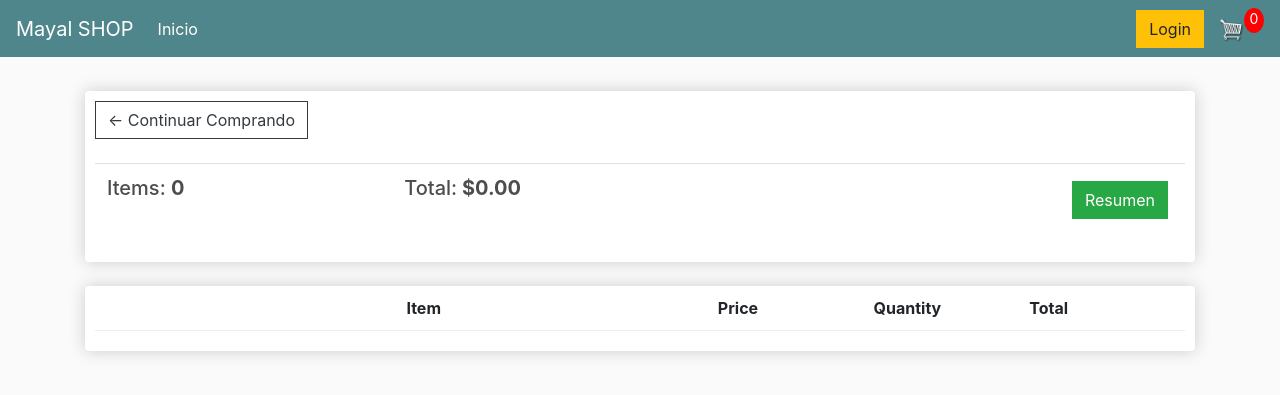
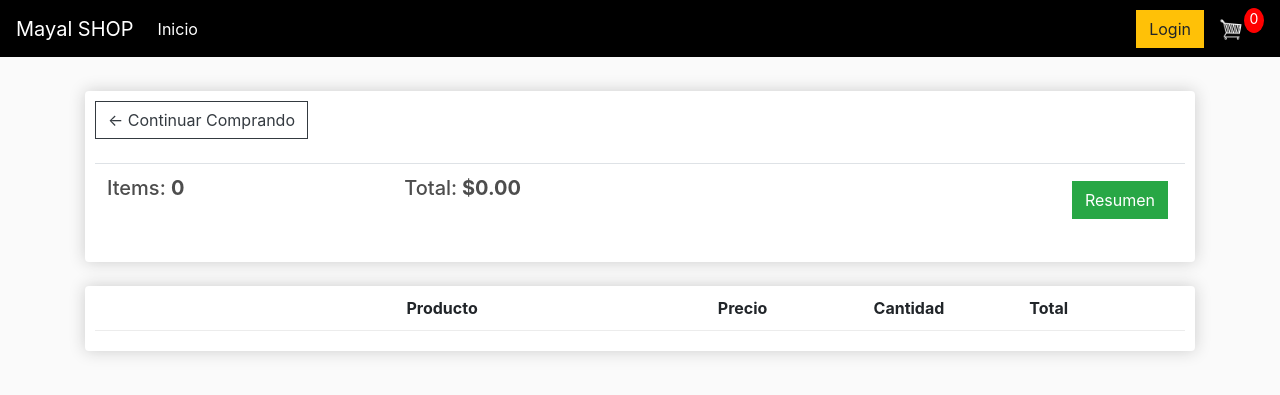
Before and after one commit to repositorioUES/MayalProjectCet, a Django app: page /cart/ in a window 1280 px wide. Shown: the top 395 px of the page. Run offline with Django 3.2, Linux system fonts and the light colour scheme; lists and menus that the app fills with data are empty; some libraries are stand-ins or nearby versions.

Commit message:
carrito completo

```diff
--- a/Mayal/static/tienda/css/main.css
+++ b/Mayal/static/tienda/css/main.css
@@ -26,7 +26,7 @@ h1,h2,h3,h4,h5,h6{
 }
 
 .bg-dark{
-	background-color: #4f868c!important;
+	background-color: #000000!important;
 }
 
 #cart-icon{
--- a/Mayal/templates/tienda/cart.html
+++ b/Mayal/templates/tienda/cart.html
@@ -25,16 +25,16 @@
 			<div class="box-element">
 				<div class="cart-row">
 					<div style="flex:2"></div>
-					<div style="flex:2"><strong>Item</strong></div>
-					<div style="flex:1"><strong>Price</strong></div>
-					<div style="flex:1"><strong>Quantity</strong></div>
+					<div style="flex:2"><strong>Producto</strong></div>
+					<div style="flex:1"><strong>Precio</strong></div>
+					<div style="flex:1"><strong>Cantidad</strong></div>
 					<div style="flex:1"><strong>Total</strong></div>
 				</div>
 				{% for item in items %}
 				<div class="cart-row">
-					<div style="flex:2"><img class="row-image" src="{{item.product.imagen.url}}"></div>
-					<div style="flex:2"><p>{{item.product.nombreProd}}</p></div>
-					<div style="flex:1"><p>${{item.product.precio|floatformat:2}}</p></div>
+					<div style="flex:2"><img class="row-image" src="{{item.product.imageURL}}"></div>
+					<div style="flex:2"><p>{{item.product.name}}</p></div>
+					<div style="flex:1"><p>${{item.product.price|floatformat:2}}</p></div>
 					<div style="flex:1">
 						<p class="quantity">{{item.quantity}}</p>
 						<div class="quantity">
--- a/Mayal/utils.py
+++ b/Mayal/utils.py
@@ -1,5 +1,5 @@
 import json
-from .models import *
+from Mayal.models import *
 
 def cookieCart(request):
 
@@ -21,19 +21,18 @@ def cookieCart(request):
 				cartItems += cart[i]['quantity']
 
 				product = Producto.objects.get(id=i)
-				total = (product.price * cart[i]['quantity'])
+				total = (product.precio * cart[i]['quantity'])
 
 				order['get_cart_total'] += total
 				order['get_cart_items'] += cart[i]['quantity']
 
 				item = {
 				'id':product.id,
-				'product':{'id':product.id,'name':product.name, 'price':product.price,
-				'imageURL':product.imageURL}, 'quantity':cart[i]['quantity'],
-				'digital':product.digital,'get_total':total,
+				'product':{'id':product.id,'name':product.nombreProd, 'price':product.precio,
+				'imageURL':product.imagen.url}, 'quantity':cart[i]['quantity'],'get_total':total,
 				}
+
 				items.append(item)
-
 				if product.digital == False:
 					order['shipping'] = True
 		except:
```
Also changed, not shown: Mayal/templates/tienda/checkout.html (+4 -4 lines).
